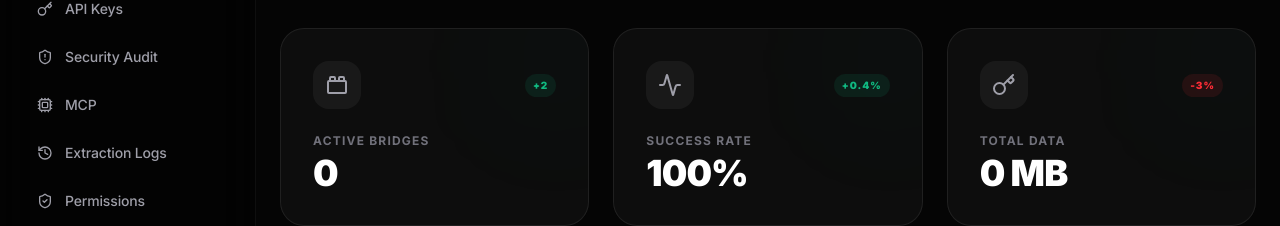
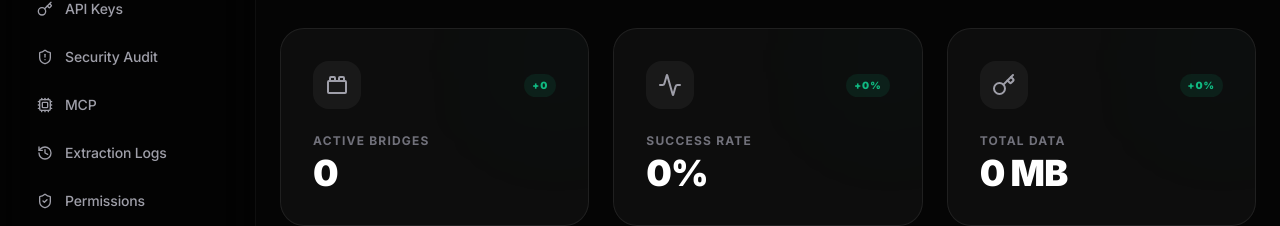
Before and after one commit to ObaIsSoft/bridge, a Next.js app in the folder apps/web/: page /dashboard in a window 1280 px wide. Shown: the part 204-430 px from the top of the page. Built offline with nearby package versions, Linux system fonts and the light colour scheme; no server answers.

Commit message:
feat: real-time telemetry stream and dynamic dashboard status

```diff
--- a/apps/web/src/app/dashboard/page.tsx
+++ b/apps/web/src/app/dashboard/page.tsx
@@ -27,9 +27,27 @@ export default function DashboardPage() {
     }, []);
 
     const statsConfig = [
-        { name: 'Active Bridges', value: stats?.active_bridges ?? '0', icon: ToyBrick, change: '+2', changeType: 'increase' },
-        { name: 'Success Rate', value: stats?.success_rate ?? '100%', icon: Activity, change: '+0.4%', changeType: 'increase' },
-        { name: 'Total Data', value: stats?.total_data_volume ?? '0 MB', icon: Key, change: '-3%', changeType: 'decrease' },
+        {
+            name: 'Active Bridges',
+            value: stats?.active_bridges ?? '0',
+            icon: ToyBrick,
+            change: stats?.active_bridges_change ?? '+0',
+            changeType: (stats?.active_bridges_change?.startsWith('-')) ? 'decrease' : 'increase'
+        },
+        {
+            name: 'Success Rate',
+            value: stats?.success_rate ?? '0%',
+            icon: Activity,
+            change: stats?.success_rate_change ?? '+0%',
+            changeType: (stats?.success_rate_change?.startsWith('-')) ? 'decrease' : 'increase'
+        },
+        {
+            name: 'Total Data',
+            value: stats?.total_data_volume ?? '0 MB',
+            icon: Key,
+            change: stats?.total_data_volume_change ?? '+0%',
+            changeType: (stats?.total_data_volume_change?.startsWith('-')) ? 'decrease' : 'increase'
+        },
     ];
 
     return (
--- a/package.json
+++ b/package.json
@@ -1,6 +1,7 @@
 {
   "name": "apibridge",
   "private": true,
+  "packageManager": "npm@10.8.2",
   "workspaces": [
     "apps/*",
     "packages/*"
```
Also changed, not shown: 2 other files (tests, documents, lock files or other folders).
